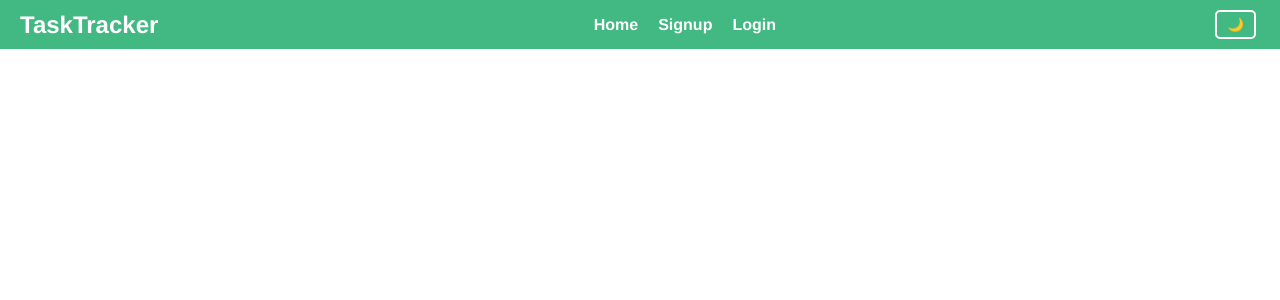
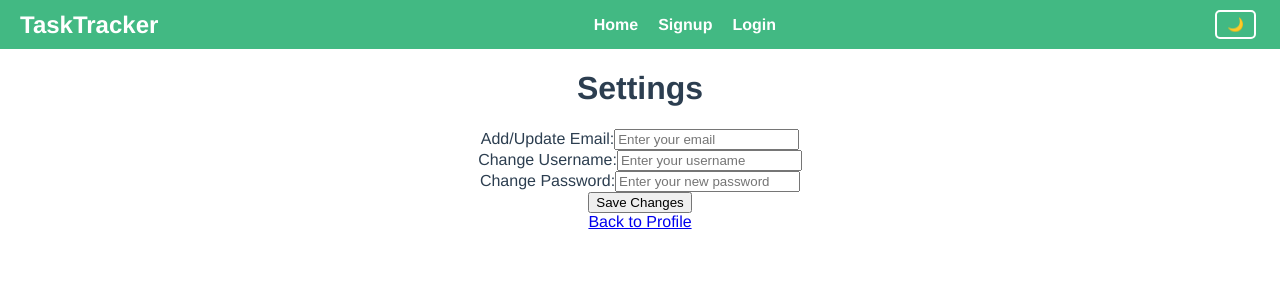
Before and after one commit to fi020/task-tracker, a Vue app: page /settings in a window 1280 px wide. Shown: the top 300 px of the page. Built offline with nearby package versions, Linux system fonts and the light colour scheme.

Commit message:
profile page setting button added

```diff
--- a/src/App.vue
+++ b/src/App.vue
@@ -6,11 +6,15 @@
         <router-link to="/">TaskTracker</router-link>
       </div>
       <ul class="navbar-links">
-        <li><router-link to="/" :class="{'dark-theme': isDarkMode, 'light-theme': !isDarkMode}">Home</router-link></li>
-        <li v-if="!isLoggedIn"><router-link to="/signup" :class="{'dark-theme': isDarkMode, 'light-theme': !isDarkMode}">Signup</router-link></li>
-        <li v-if="!isLoggedIn"><router-link to="/login" :class="{'dark-theme': isDarkMode, 'light-theme': !isDarkMode}">Login</router-link></li>
-        <li v-if="isLoggedIn"><router-link to="/profile" :class="{'dark-theme': isDarkMode, 'light-theme': !isDarkMode}">Profile</router-link></li>
-        <li v-if="isLoggedIn"><router-link to="/dashboard" :class="{'dark-theme': isDarkMode, 'light-theme': !isDarkMode}">Dashboard</router-link></li>
+        <li><router-link to="/" :class="{ 'dark-theme': isDarkMode, 'light-theme': !isDarkMode }">Home</router-link></li>
+        <li v-if="!isLoggedIn"><router-link to="/signup"
+            :class="{ 'dark-theme': isDarkMode, 'light-theme': !isDarkMode }">Signup</router-link></li>
+        <li v-if="!isLoggedIn"><router-link to="/login"
+            :class="{ 'dark-theme': isDarkMode, 'light-theme': !isDarkMode }">Login</router-link></li>
+        <li v-if="isLoggedIn"><router-link to="/profile"
+            :class="{ 'dark-theme': isDarkMode, 'light-theme': !isDarkMode }">Profile</router-link></li>
+        <li v-if="isLoggedIn"><router-link to="/dashboard"
+            :class="{ 'dark-theme': isDarkMode, 'light-theme': !isDarkMode }">Dashboard</router-link></li>
       </ul>
       <div class="right-buttons">
 
@@ -79,6 +83,9 @@ export default {
   --text-date-color: #555;
   --navbar-bg-color: #42b983;
   --navbar-text-color: white;
+  --task-border-color: black;
+  --user-nav-text-color: green;
+  --user-nav-text-background-color: rgb(122, 160, 122);
 }
 
 [data-theme='dark'] {
@@ -87,6 +94,9 @@ export default {
   --text-date-color: #ecf0f1;
   --navbar-bg-color: #1b2735;
   --navbar-text-color: #dfffe6;
+  --task-border-color: white;
+  --user-nav-text-color: #dfffe6;
+  --user-nav-text-background-color: #1b2735;
 }
 
 #app {
@@ -140,10 +150,11 @@ export default {
   /* color: #050504; Dark mode hover color */
   /* background-color: var(--navbar-text-color); */
 }
+
 /* .navbar-links a.light-theme:hover {
   color: #42b983;
 } */
-.right-buttons button{
+.right-buttons button {
   margin: 0 4px;
 }
 
@@ -173,6 +184,7 @@ export default {
   font-weight: bold;
   transition: background-color 0.3s, color 0.3s;
 }
+
 .logout:hover {
   background-color: var(--navbar-text-color);
   color: var(--navbar-bg-color);
--- a/src/router/index.js
+++ b/src/router/index.js
@@ -5,12 +5,15 @@ import LoginPage from '../views/LoginPage.vue';
 import ProfilePage from '../views/ProfilePage.vue';
 // import DashboardPage from '../views/DashboardPage.vue';
 import DashboardPage from '../views/DashboardPage.vue';
+import SettingsPage from '../views/SettingsPage.vue';
 const routes = [
   { path: '/', name: 'Home', component: HomePage },
   { path: '/signup', name: 'Signup', component: SignupPage },
   { path: '/login', name: 'Login', component: LoginPage },
   { path: '/profile', name: 'Profile', component: ProfilePage },
   { path: '/dashboard', name: 'Dashboard', component: DashboardPage },
+  { path: "/settings", component: SettingsPage },
+
   // { path: "/profile", component: ProfilePage },
 
   // { path: "/dashboard", component: DashboardPage },
--- a/src/views/DashboardPage.vue
+++ b/src/views/DashboardPage.vue
@@ -232,15 +232,22 @@ ul {
   display: flex;
   padding: 50px;
   justify-content: center;
-  flex-wrap: wrap; /* Allows items to wrap to the next row */
+  flex-wrap: wrap;
+  /* Allows items to wrap to the next row */
 
 }
-li{
+
+li {
   margin: 50px;
   /* gap: 16px; */
+  border: 2px solid;
+  border-color: var(--border-color);
+
+  border-radius: 20px;
 }
+
 @media (max-width: 768px) {
-  ul{
+  ul {
     flex-direction: column;
   }
 }
@@ -280,6 +287,7 @@ button:last-child {
   background-color: #e74c3c;
   /* Red color for delete button */
 }
+
 .filter-buttons {
   margin: 16px 0;
 }
@@ -307,6 +315,7 @@ ul {
 li {
   padding: 5px 0;
 }
+
 .task-dates {
   font-size: 0.8em;
   color: var(--text-date-color);
--- a/src/views/ProfilePage.vue
+++ b/src/views/ProfilePage.vue
@@ -5,7 +5,13 @@
     <p v-else>Loading user details...</p>
 
     <button @click="logout">Logout</button>
+
+    <div class="user-links">
       <router-link to="/dashboard">Go to Dashboard</router-link>
+
+      <router-link to="/settings">Settings</router-link>
+    </div>
+
   </div>
 </template>
 
@@ -62,4 +68,25 @@
   padding: 10px;
   cursor: pointer;
 }
+.user-links {
+  display: flex;
+  gap: 35px; /* Space between the links */
+  justify-content: center; /* Align links to the left */
+  padding: 10px; /* Add some padding around the links */
+
+}
+.user-links a {
+  text-decoration: none; /* Remove underline */
+  color: var(--user-nav-text-color); /* Set link color */
+  font-weight: bold; /* Make the text bold */
+}
+.user-links a:hover {
+  color: #0056b3; /* Darker blue on hover */
+  text-decoration: none; /* Underline on hover */
+  background-color: var(--user-nav-text-background-color);
+  border-radius: 10px;
+  padding: 5px;
+
+
+}
 </style>
--- /dev/null
+++ b/src/views/SettingsPage.vue
@@ -0,0 +1,64 @@
+<template>
+    <div>
+      <h1>Settings</h1>
+      <form @submit.prevent="updateUserDetails">
+        <div>
+          <label for="email">Add/Update Email:</label>
+          <input id="email" v-model="email" type="email" placeholder="Enter your email" />
+        </div>
+        <div>
+          <label for="username">Change Username:</label>
+          <input id="username" v-model="username" type="text" placeholder="Enter your username" />
+        </div>
+        <div>
+          <label for="password">Change Password:</label>
+          <input id="password" v-model="password" type="password" placeholder="Enter your new password" />
+        </div>
+        <button type="submit">Save Changes</button>
+      </form>
+      <router-link to="/profile">Back to Profile</router-link>
+    </div>
+  </template>
+
+  <script>
+  import axios from "axios";
+
+  export default {
+    name: "SettingsPage",
+    data() {
+      return {
+        email: "",
+        username: "",
+        password: "",
+      };
+    },
+    methods: {
+      async updateUserDetails() {
+        try {
+          const token = localStorage.getItem("token");
+          if (!token) {
+            throw new Error("No token found. Please log in.");
+          }
+
+          const apiUrl = process.env.VUE_APP_API_URL;
+          const payload = {
+            email: this.email || undefined,
+            username: this.username || undefined,
+            password: this.password || undefined,
+          };
+
+          await axios.put(`${apiUrl}/user/settings`, payload, {
+            headers: {
+              Authorization: `Bearer ${token}`,
+            },
+          });
+
+          alert("User details updated successfully!");
+        } catch (error) {
+          console.error("Error updating user details:", error.message);
+          alert("Failed to update user details. Please try again.");
+        }
+      },
+    },
+  };
+  </script>
```
Lines whose indentation alone changed are shown as unchanged.
